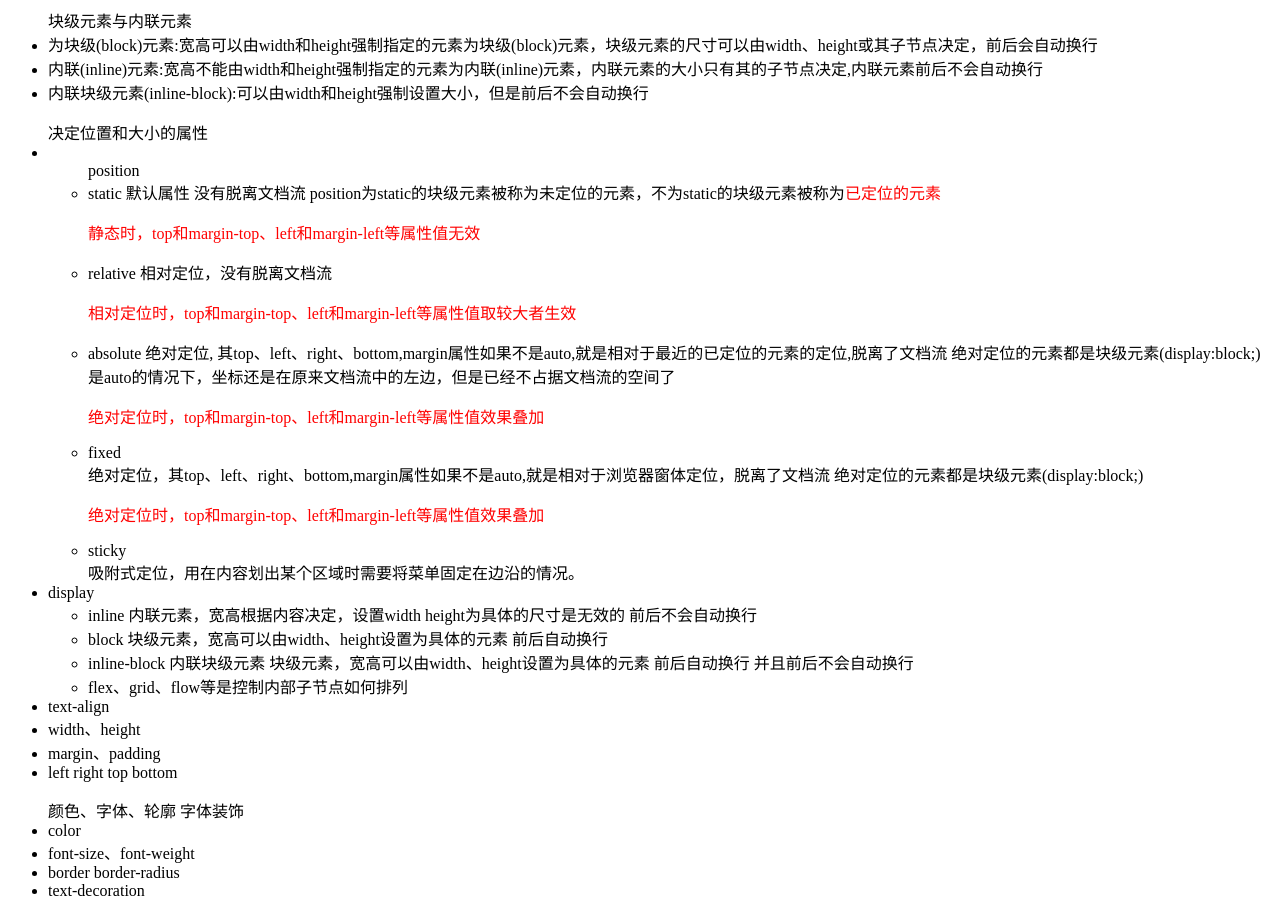
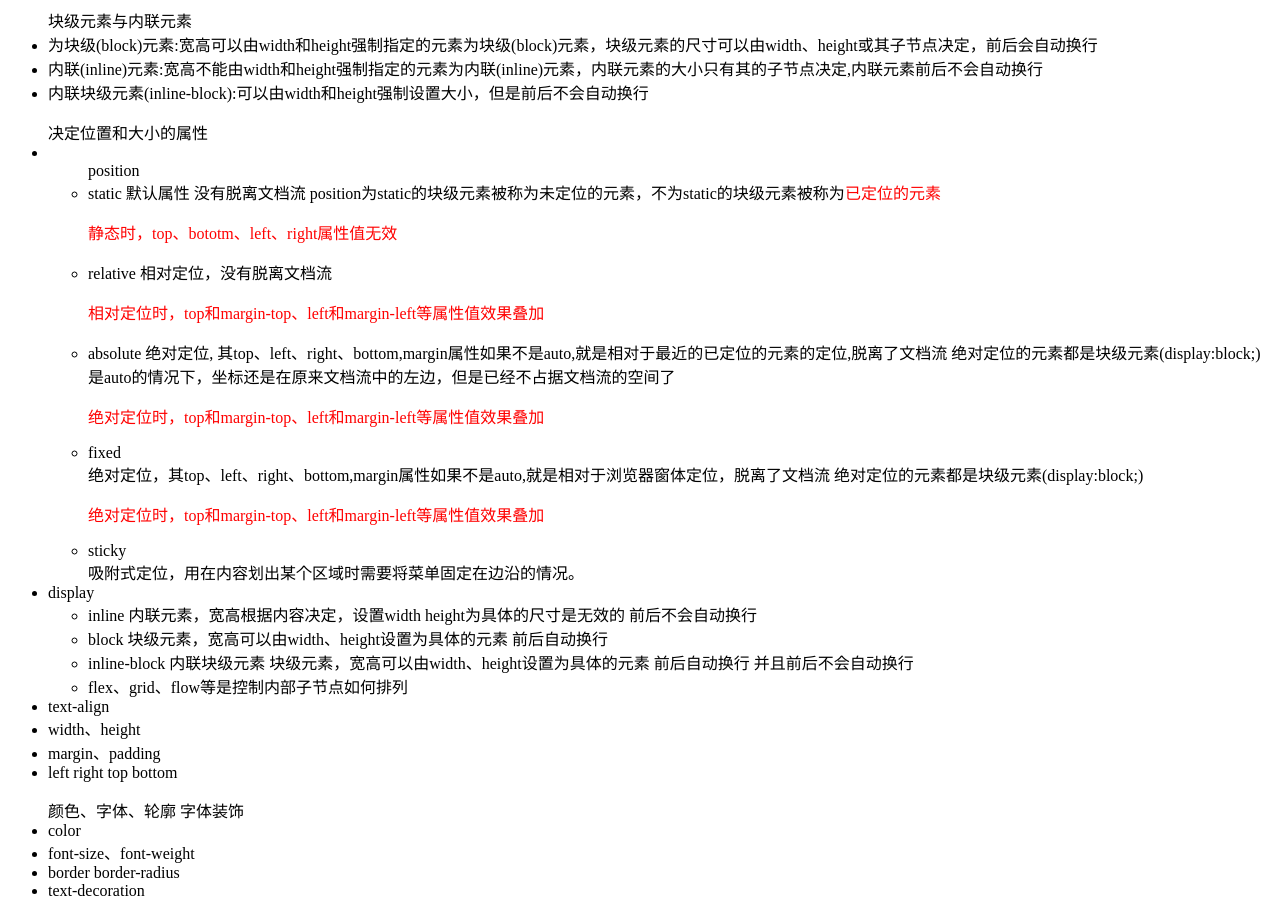
Before and after one commit to GuiTom/h5_tutorial, a plain HTML site: page chapter/chapter3.html in a window 1280 px wide. Drawn offline with Linux system fonts and the light colour scheme.

Commit message:
fix error

```diff
--- a/chapter/chapter3.html
+++ b/chapter/chapter3.html
@@ -18,13 +18,13 @@
             <li>
                 static 默认属性 没有脱离文档流 position为static的块级元素被称为未定位的元素，不为static的块级元素被称为<span style="color:red;">已定位的元素</span>
                 <p style="color:red;">
-                    静态时，top和margin-top、left和margin-left等属性值无效
+                    静态时，top、bototm、left、right属性值无效
                 </p>
             </li>
             <li>
                 relative 相对定位，没有脱离文档流
                 <p style="color:red;">
-                    相对定位时，top和margin-top、left和margin-left等属性值取较大者生效
+                    相对定位时，top和margin-top、left和margin-left等属性值效果叠加
                 </p>
             </li>
             <li>
```
